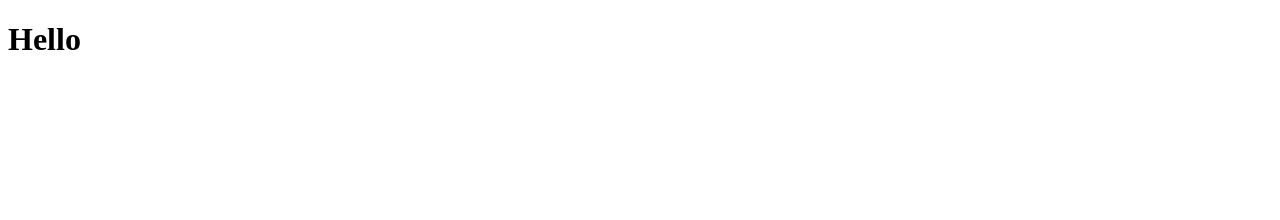
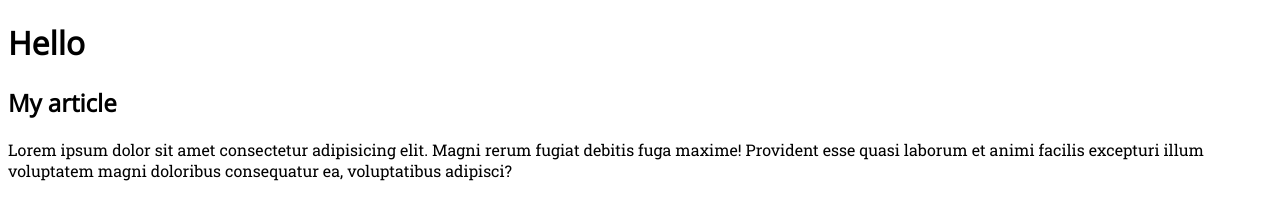
Before and after one commit to LordSirLevyAlot/alexander-skalski-fancy, a plain HTML site: page index.html in a window 1280 px wide. Drawn offline with nearby package versions, Linux system fonts and the light colour scheme.

Commit message:
Add Google Fonts

```diff
--- a/css/style.css
+++ b/css/style.css
@@ -0,0 +1,8 @@
+:root {
+    font-size: 16px;
+    font-family: 'Roboto Slab', serif;
+}
+
+h1, h2, h3, h4, h5, h6 {
+    font-family: 'Open Sans', sans-serif;
+}
--- a/index.html
+++ b/index.html
@@ -4,11 +4,16 @@
     <meta charset="UTF-8">
     <meta name="viewport" content="width=device-width, initial-scale=1.0">
     <title>Document</title>
+    <link href="https://fonts.googleapis.com/css?family=Open+Sans|Roboto+Slab&display=swap" rel="stylesheet">
     <link rel="stylesheet" href="css/style.css">
 </head>
 <body>
     <header>
         <h1>Hello</h1>
     </header>
+    <article>
+        <h2>My article</h2>
+        <p>Lorem ipsum dolor sit amet consectetur adipisicing elit. Magni rerum fugiat debitis fuga maxime! Provident esse quasi laborum et animi facilis excepturi illum voluptatem magni doloribus consequatur ea, voluptatibus adipisci?</p>
+    </article>
 </body>
 </html>
```
